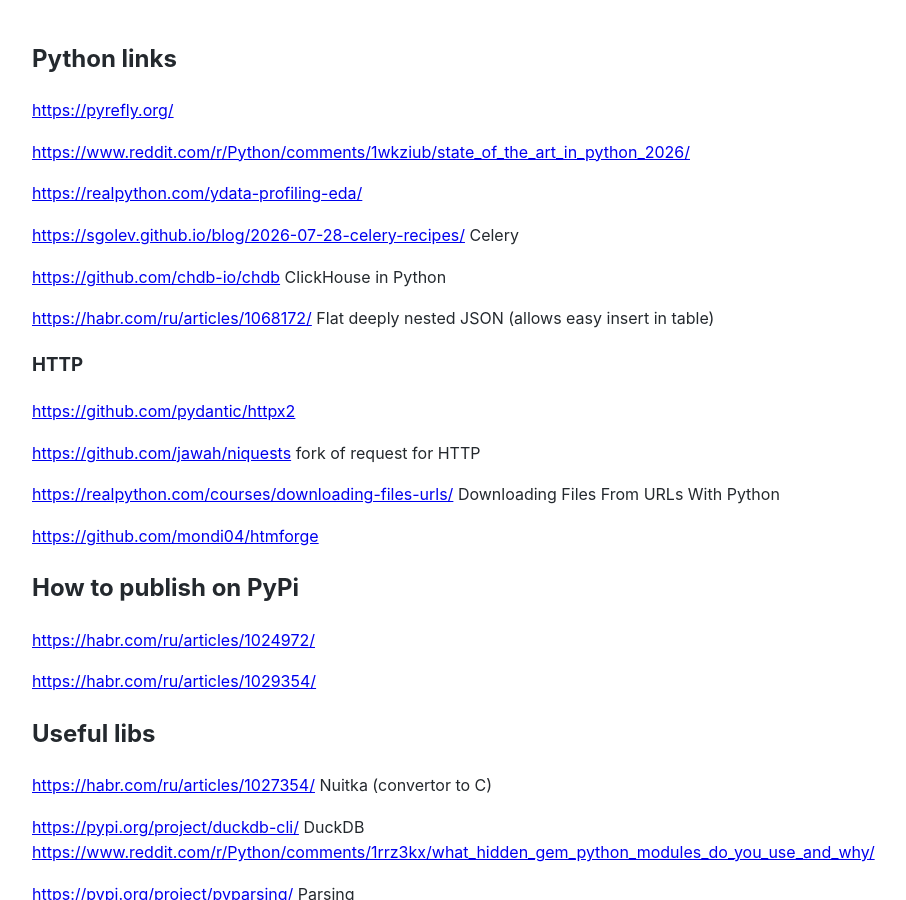
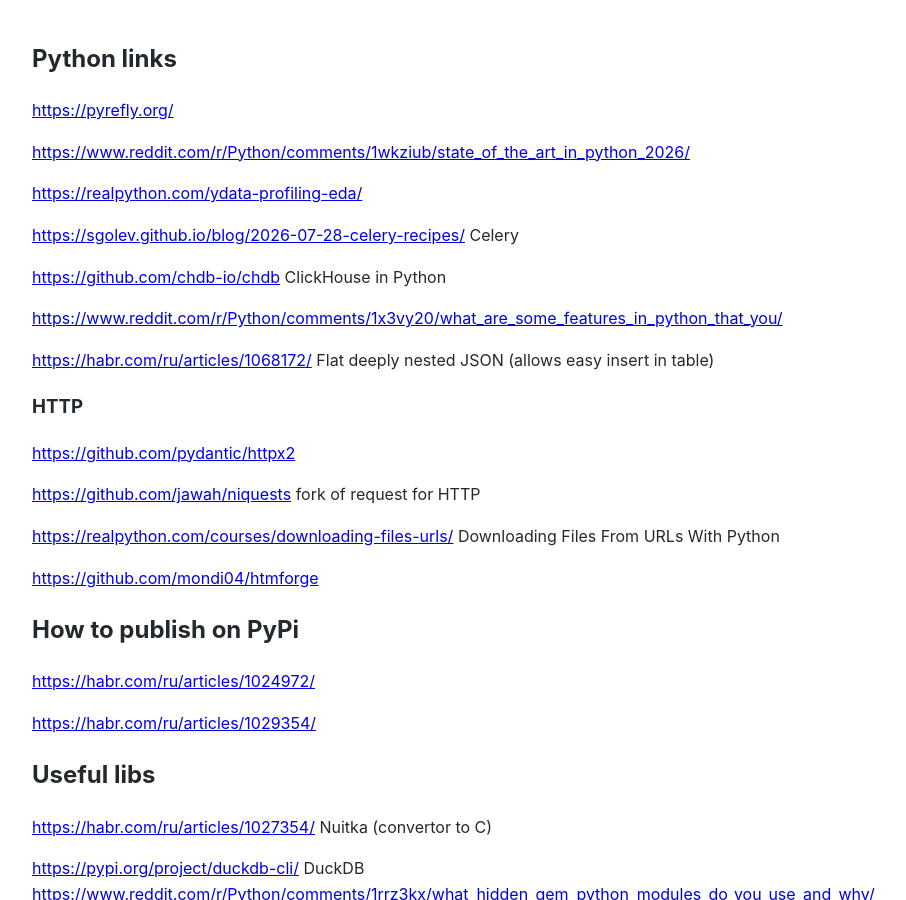
Before and after one commit to Michael-Lubinsky/michael-lubinsky.github.com, a Jekyll site: the page built from python/python_links.md, in a window 1280 px wide and 900 px high. Shown: the whole window, without its empty margins (158-1064 px from the left). Built offline with Jekyll 4.4.1, drawn with Linux system fonts in a browser that asks for light colours; our own code applies the rules of GitHub Pages for plain Markdown files.

Commit message:
Add Reddit link about Python features
Added a link to a Reddit discussion on Python features.

```diff
--- a/python/python_links.md
+++ b/python/python_links.md
@@ -9,6 +9,9 @@
 <https://sgolev.github.io/blog/2026-07-28-celery-recipes/> Celery
 
 <https://github.com/chdb-io/chdb> ClickHouse in Python
+
+
+<https://www.reddit.com/r/Python/comments/1x3vy20/what_are_some_features_in_python_that_you/>
 
 <https://habr.com/ru/articles/1068172/> Flat deeply nested JSON (allows easy insert in table)
 
```
